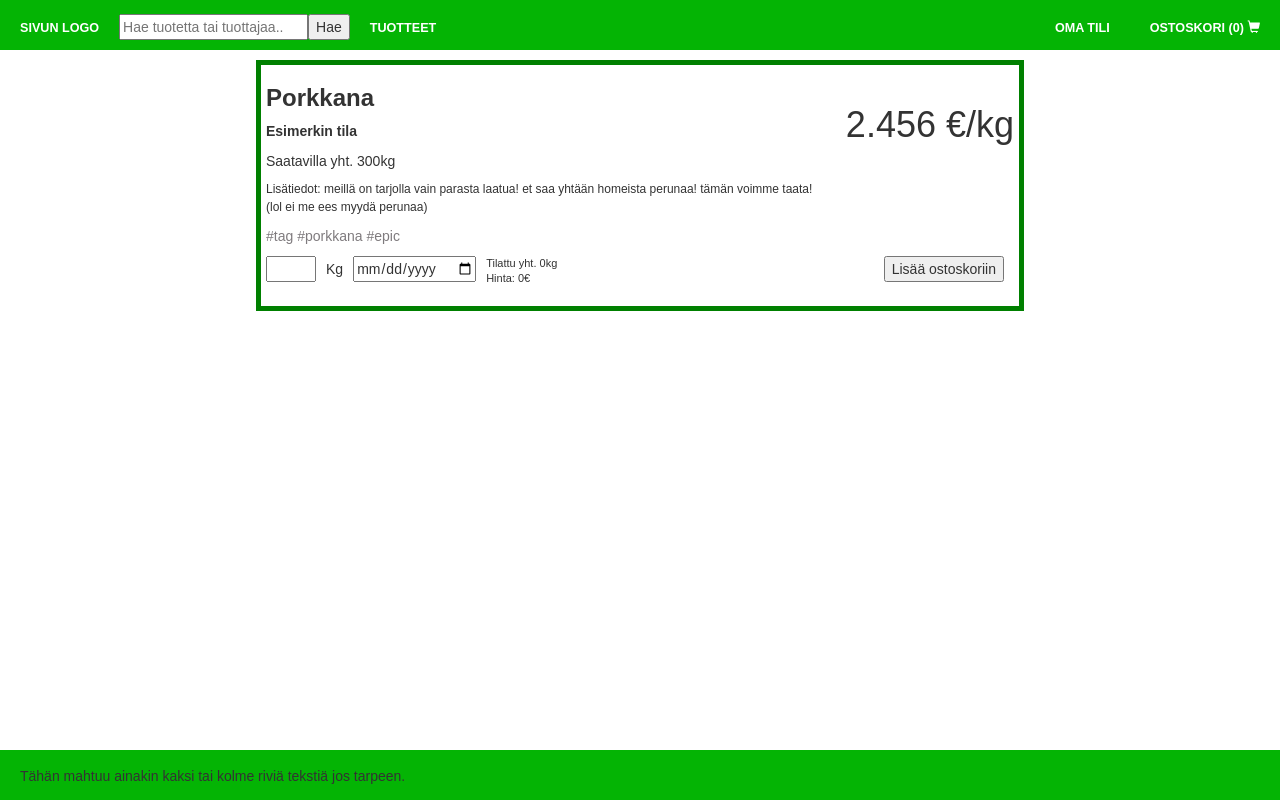
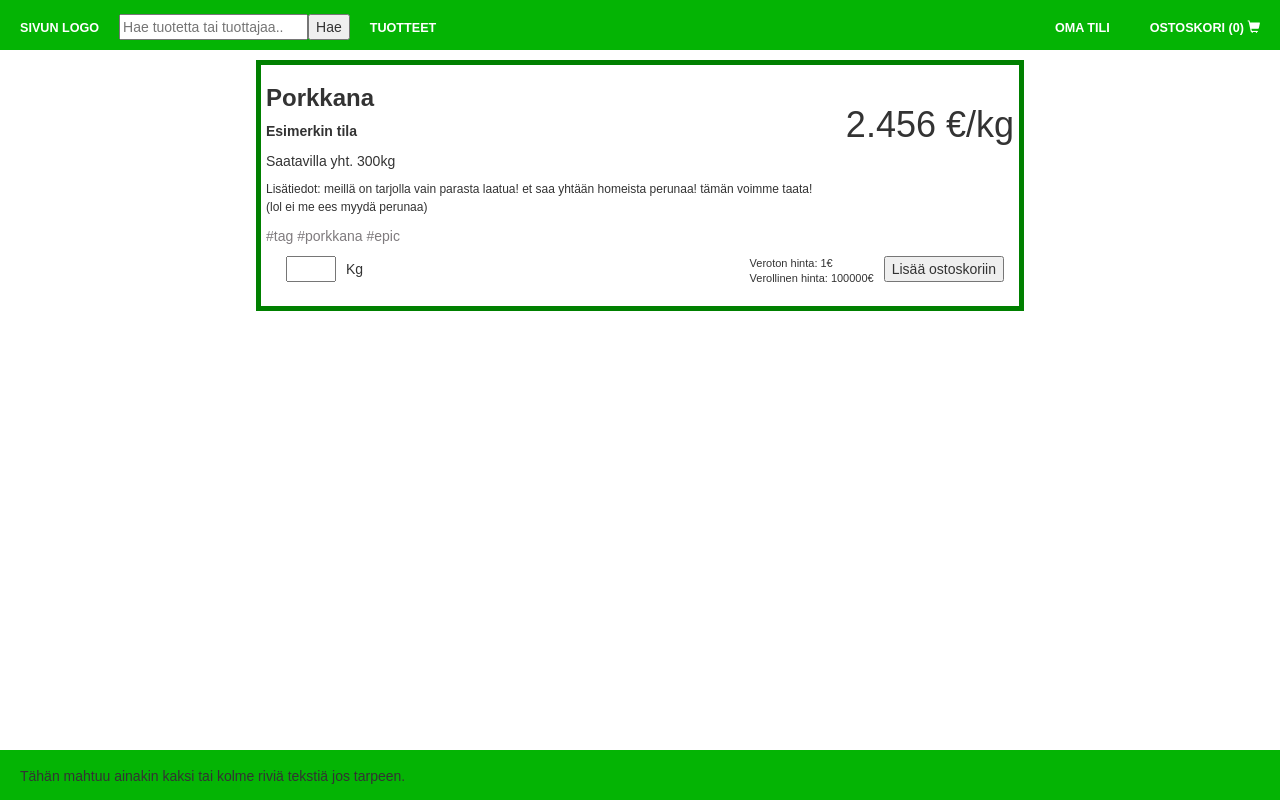
Before and after one commit to jnyste/lahiruoka, a React (Create React App) app in the folder frontend/: page /tuotteet in a window 1280 px wide. Built offline with nearby package versions, Linux system fonts and the light colour scheme.

Commit message:
Change "total" text to include tax

```diff
--- a/frontend/src/ProductPage.js
+++ b/frontend/src/ProductPage.js
@@ -31,14 +31,11 @@ class ProductPage extends Component {
                     <div className="floatTis kgText">
                         <p>Kg</p>
                     </div>
-                    <div className="floatTis">
-                        <input type="date" name="deliverydate" id="deliverypicker"/>
+                    <div className= "floatTis cart">
+                        <button name="name" value="value" type="submit">Lisää ostoskoriin</button>
                     </div>
                     <div className="floatTis total">
-                        <p>Tilattu yht. 0kg<br/>Hinta: 0€</p>
-                    </div>
-                    <div className= "floatTis cart">
-                        <button name="name" value="value" type="submit">Lisää ostoskoriin</button>
+                        <p>Veroton hinta: 1€<br/>Verollinen hinta: 100000€</p>
                     </div>
                 </div>
             </div>
--- a/frontend/src/css/ProductPage_style.css
+++ b/frontend/src/css/ProductPage_style.css
@@ -28,6 +28,7 @@ input {
 
 .kgBox {
     width: 50px;
+    margin-left: 20px;
 }
 
 .kgText {
@@ -36,6 +37,7 @@ input {
 
 .total {
     font-size: 11px;
+    float: right;
 }
 
 .price {
```
